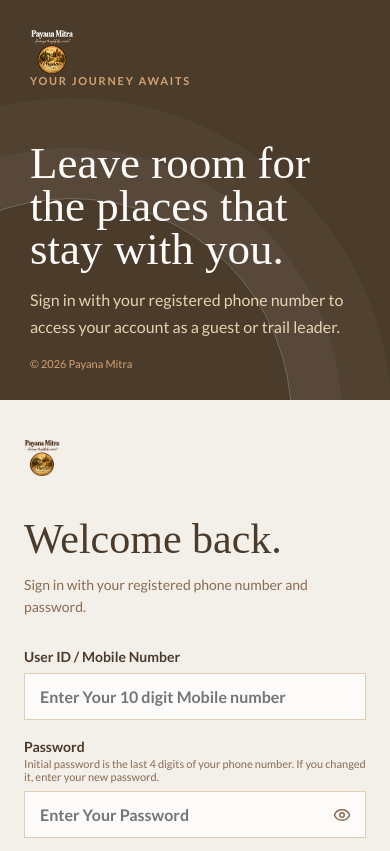
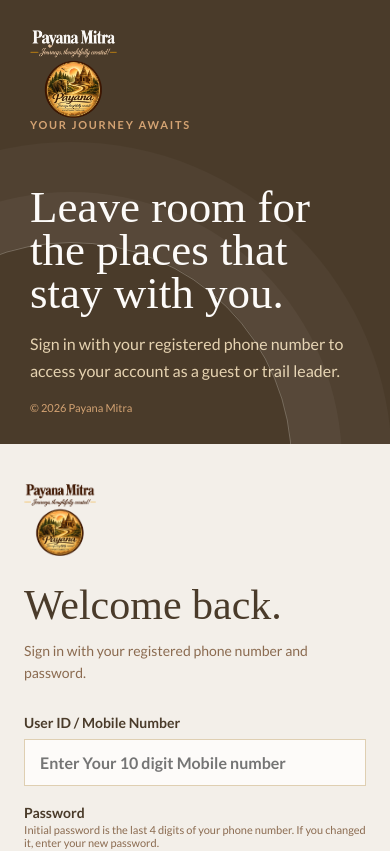
Before and after one commit to SharadaEduTrust/PayanaMitra-Application, a Next.js app: page /login in a window 390 px wide. Shown: the top 851 px of the page. Built offline with nearby package versions, Linux system fonts and the light colour scheme; no server answers.

Commit message:
style: double Payana Mitra logo size across desktop and mobile

```diff
--- a/src/app/admin/(panel)/layout.tsx
+++ b/src/app/admin/(panel)/layout.tsx
@@ -24,7 +24,7 @@ export default async function AdminPanelLayout({ children }: { children: React.R
   return (
     <div className="admin admin-layout">
       <aside className="admin-side">
-        <Brand size={36} tone="light" href="/admin" />
+        <Brand size={64} tone="light" href="/admin" />
         <div className="side-label">Manage</div>
         <AdminNav
           links={[
--- a/src/app/change-password/page.tsx
+++ b/src/app/change-password/page.tsx
@@ -23,7 +23,7 @@ export default async function ChangePasswordPage({ searchParams }: Props) {
   return (
     <main className="auth-shell">
       <section className="auth-art">
-        <Brand size={44} tone="light" />
+        <Brand size={88} tone="light" />
         <div>
           <div className="eyebrow" style={{ color: "#D4A373" }}>
             Account Security & Privacy
@@ -37,7 +37,7 @@ export default async function ChangePasswordPage({ searchParams }: Props) {
       </section>
       <section className="auth-form-wrap">
         <div className="auth-card">
-          <Brand size={36} />
+          <Brand size={72} />
           <h2>Create a New Password</h2>
           <p>
             Enter your current password (initial password is the last 4 digits of your phone) and create a private password to ensure your documents cannot be accessed by others.
--- a/src/app/dashboard/layout.tsx
+++ b/src/app/dashboard/layout.tsx
@@ -11,7 +11,7 @@ export default async function DashboardLayout({ children }: { children: React.Re
   return (
     <div className="dashboard">
       <aside className="sidebar">
-        <Brand size={38} tone="light" />
+        <Brand size={68} tone="light" />
         <DashboardNav role={profile.role} />
         <div className="side-bottom">
           <Link className="side-user" href="/dashboard/profile">
--- a/src/app/globals.css
+++ b/src/app/globals.css
@@ -62,7 +62,9 @@ button {
   text-transform: uppercase;
 }
 .nav {
-  height: 80px;
+  min-height: 90px;
+  height: auto;
+  padding: 10px 0;
   display: flex;
   align-items: center;
   justify-content: space-between;
@@ -96,6 +98,12 @@ button {
 .brand-emblem-picture { display:inline-flex; align-items:center; line-height:0; }
 .brand-emblem { display:block; object-fit:contain; width:auto; max-width:100%; transition:transform 0.15s ease; }
 .brand:hover .brand-emblem { transform:scale(1.02); }
+
+@media (max-width: 639px) {
+  .brand-emblem {
+    min-height: 60px;
+  }
+}
 
 .brand-badge-sm { padding:3px; background:var(--white); border-radius:50%; }
 .auth-emblem {
@@ -567,7 +575,7 @@ h3 {
 }
 .auth-card h2 {
   font: 42px/1 "var(--font-serif)";
-  margin: 42px 0 12px;
+  margin: 28px 0 12px;
 }
 .auth-card > p {
   color: var(--muted);
@@ -2026,7 +2034,9 @@ a.admin-control-btn-secondary:hover {
     display: none;
   }
   .nav {
-    height: 68px;
+    min-height: 76px;
+    height: auto;
+    padding: 8px 0;
   }
   .hero {
     grid-template-columns: 1fr;
--- a/src/app/login/page.tsx
+++ b/src/app/login/page.tsx
@@ -15,7 +15,7 @@ export default async function LoginPage({ searchParams }: Props) {
   return (
     <main className="auth-shell">
       <section className="auth-art">
-        <Brand size={44} tone="light" />
+        <Brand size={88} tone="light" />
         <div>
           <div className="eyebrow" style={{ color: "#D4A373" }}>
             Your journey awaits
@@ -27,7 +27,7 @@ export default async function LoginPage({ searchParams }: Props) {
       </section>
       <section className="auth-form-wrap">
         <div className="auth-card">
-          <Brand size={36} />
+          <Brand size={72} />
           <h2>Welcome back.</h2>
           <p>Sign in with your registered phone number and password.</p>
           {isTimeout && (
--- a/src/app/page.tsx
+++ b/src/app/page.tsx
@@ -12,7 +12,7 @@ export default function Home() {
     <main>
       <div className="container">
         <nav className="nav">
-          <Brand size={40} />
+          <Brand size={76} />
           <div className="navlinks">
             <a href="#how">How it works</a>
             <a href="#why">Why Payana Mitra</a>
@@ -173,7 +173,7 @@ export default function Home() {
         <div className="container">
           <div className="footer-top">
             <div className="footer-lead">
-              <Brand size={44} tone="light" />
+              <Brand size={88} tone="light" />
               <p className="footer-tagline serif">
                 A long way is only worth taking
                 <br />
--- a/src/app/signup/page.tsx
+++ b/src/app/signup/page.tsx
@@ -6,7 +6,7 @@ export default function SignupPage() {
   return (
     <main className="auth-shell">
       <section className="auth-art">
-        <Brand size={44} tone="light" />
+        <Brand size={88} tone="light" />
         <div>
           <div className="eyebrow" style={{ color: "#D4A373" }}>
             Start your journey
@@ -18,7 +18,7 @@ export default function SignupPage() {
       </section>
       <section className="auth-form-wrap">
         <div className="auth-card">
-          <Brand size={36} />
+          <Brand size={72} />
           <h2>Create your account.</h2>
           <p>
             Your phone number identifies your account. The system automatically allocates the last four digits
--- a/src/components/brand.tsx
+++ b/src/components/brand.tsx
@@ -17,7 +17,7 @@ export interface BrandProps {
  * Automatically adapts between tones ('dark' for light backgrounds, 'light' for dark backgrounds).
  */
 export default function Brand({
-  size = 40,
+  size = 76,
   tone = "dark",
   href = "/",
   variant = "responsive",
@@ -35,6 +35,11 @@ export default function Brand({
     tone === "light"
       ? "/brand/payana-mitra-mobile-light.webp"
       : "/brand/payana-mitra-mobile.webp";
+
+  const sizeStyle: React.CSSProperties = {
+    height: size,
+    width: "auto",
+  };
 
   let emblemContent: React.ReactNode;
 
@@ -57,7 +62,7 @@ export default function Brand({
         className="brand-emblem brand-emblem-desktop"
         src={desktopSrc}
         alt="Payana Mitra"
-        style={{ height: size, width: "auto" }}
+        style={sizeStyle}
       />
     );
   } else if (variant === "mobile") {
@@ -67,7 +72,7 @@ export default function Brand({
         className="brand-emblem brand-emblem-mobile"
         src={mobileSrc}
         alt="Payana Mitra"
-        style={{ height: size, width: "auto" }}
+        style={sizeStyle}
       />
     );
   } else {
@@ -79,7 +84,7 @@ export default function Brand({
           className="brand-emblem"
           src={mobileSrc}
           alt="Payana Mitra"
-          style={{ height: size, width: "auto" }}
+          style={sizeStyle}
         />
       </picture>
     );
```
